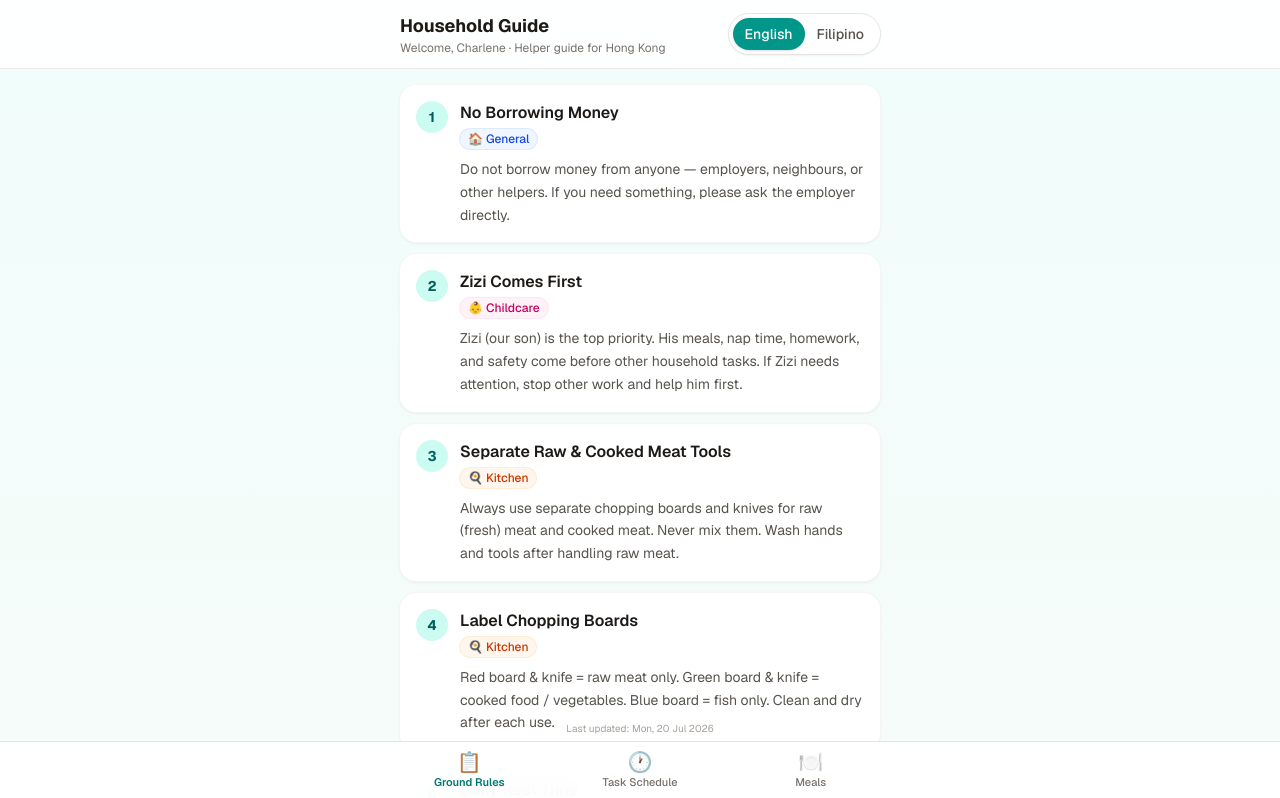
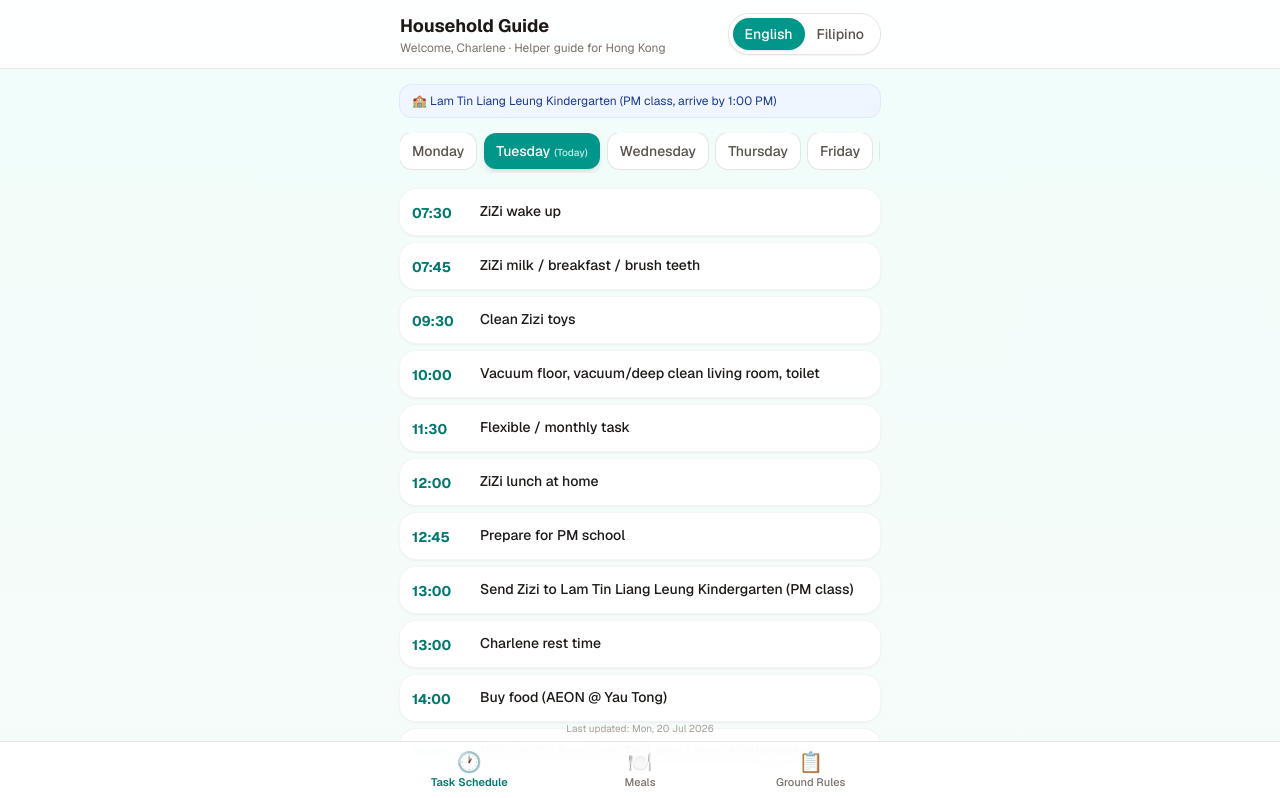
Before and after one commit to ZackYuen/zizi-family-hub, a Next.js app in the folder household-hub/: page / in a window 1280 px wide. Shown: the top 798 px of the page. Built offline with nearby package versions, Linux system fonts and the light colour scheme; no server answers.

Commit message:
Default to Task Schedule tab; reorder nav Schedule, Meals, Rules
Co-authored-by: ZackYuen <ZackYuen@users.noreply.github.com>

```diff
--- a/household-hub/src/components/BottomNav.tsx
+++ b/household-hub/src/components/BottomNav.tsx
@@ -11,9 +11,9 @@ interface BottomNavProps {
 }
 
 const tabs: { id: TabId; icon: string; labelKey: "groundRules" | "schedule" | "meals" }[] = [
-  { id: "rules", icon: "📋", labelKey: "groundRules" },
   { id: "schedule", icon: "🕐", labelKey: "schedule" },
   { id: "meals", icon: "🍽️", labelKey: "meals" },
+  { id: "rules", icon: "📋", labelKey: "groundRules" },
 ];
 
 export function BottomNav({ active, onChange }: BottomNavProps) {
--- a/household-hub/src/components/HomeApp.tsx
+++ b/household-hub/src/components/HomeApp.tsx
@@ -12,7 +12,7 @@ import { labels } from "@/lib/i18n";
 
 export function HomeApp({ content }: { content: AppContent }) {
   const { lang } = useLanguage();
-  const [activeTab, setActiveTab] = useState<TabId>("rules");
+  const [activeTab, setActiveTab] = useState<TabId>("schedule");
 
   const updated = new Date(content.lastUpdated).toLocaleDateString(
     lang === "fil" ? "fil-PH" : "en-HK",
```
